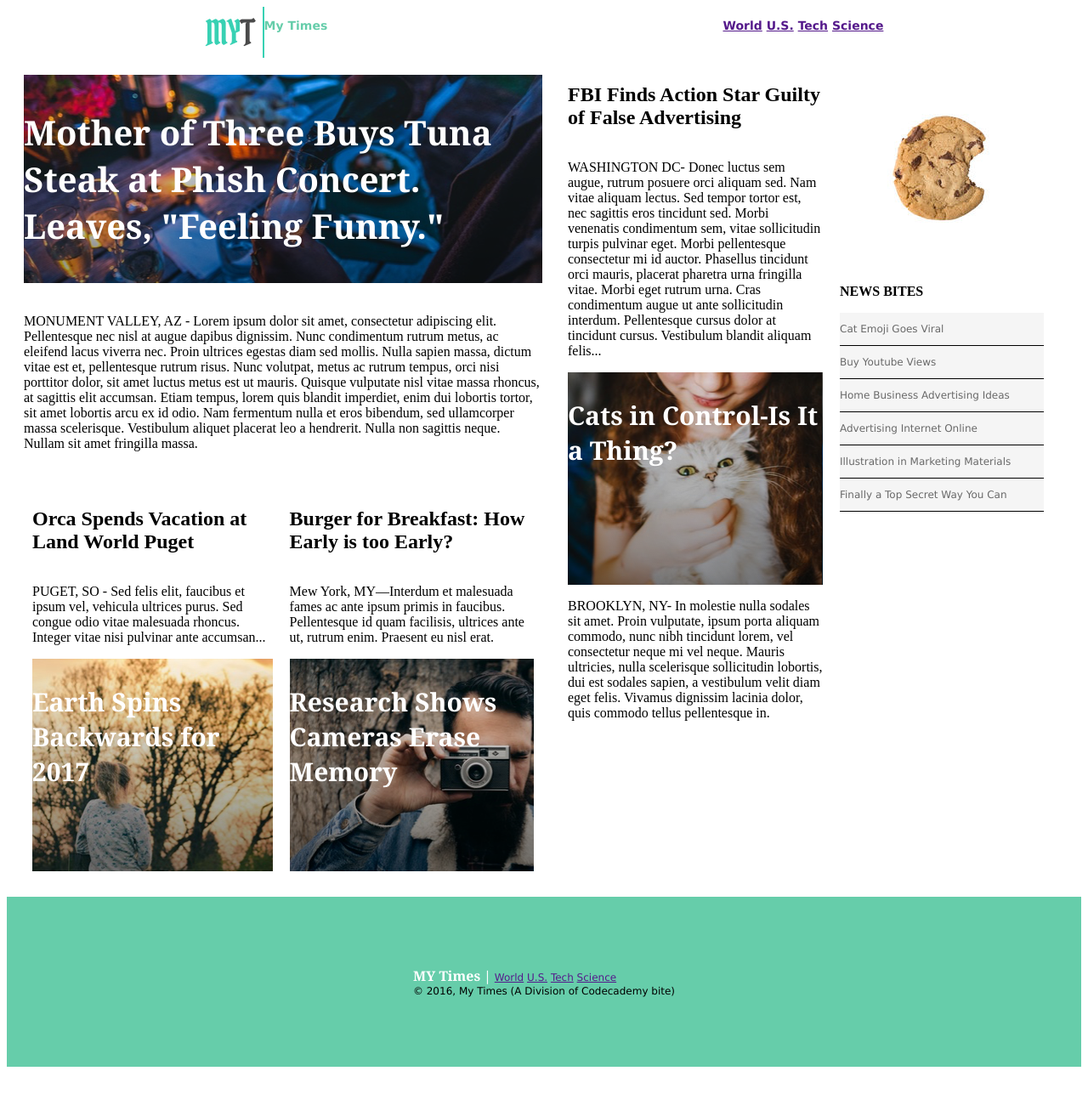
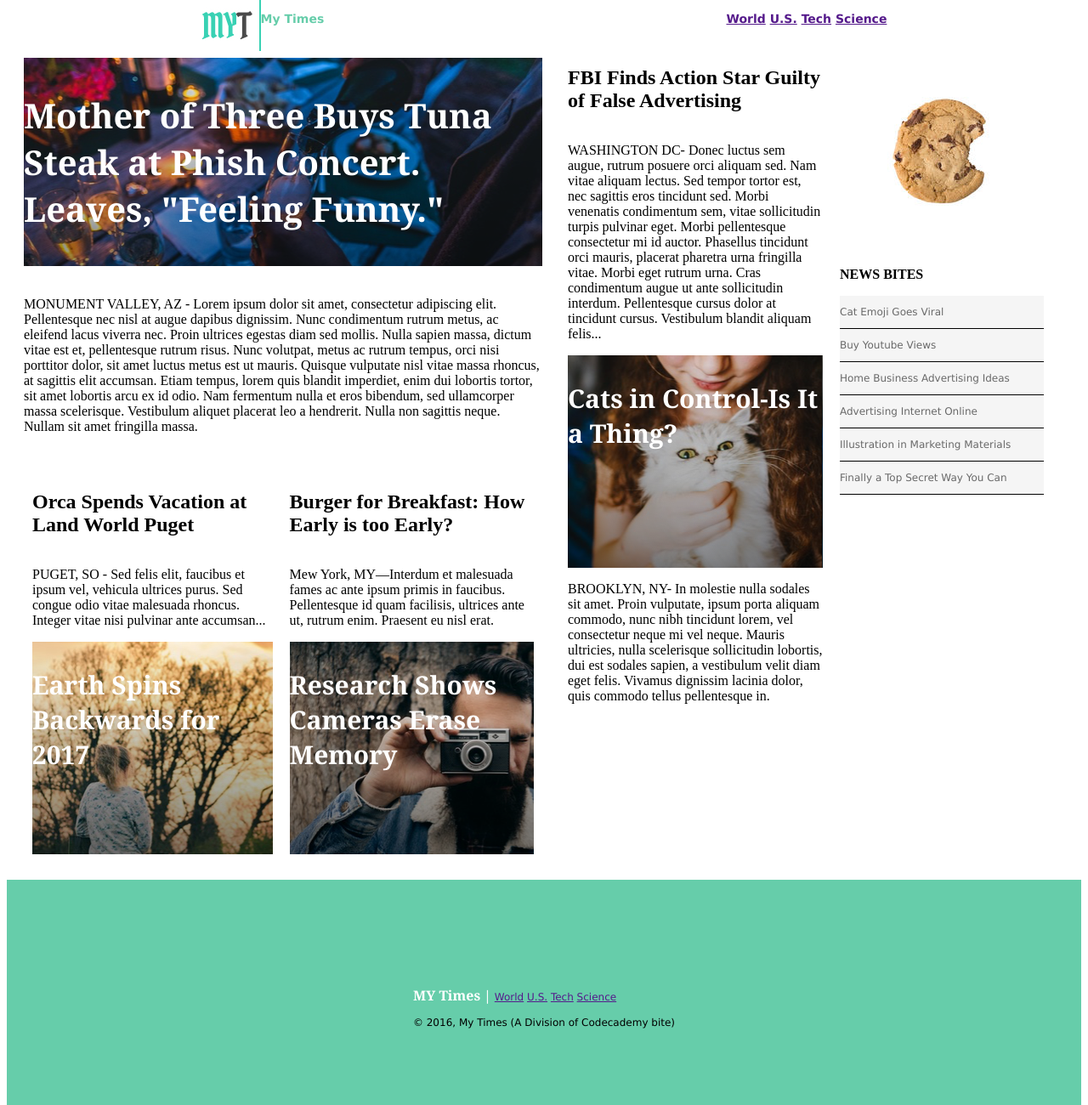
Before and after one commit to ChrisVlasblom/MyTimes, a plain HTML site: page index.html in a window 1280 px wide. Shown: the top 1300 px of the page at 85% size. Before the commit the page ends 1263 px from the top, so only its background shows below. Drawn offline with Linux system fonts and the light colour scheme.

Commit message:
should be final

```diff
--- a/index.html
+++ b/index.html
@@ -108,7 +108,7 @@
           <span class="inlineblock"><a href="">World</a></span>
           <span class="inlineblock"><a href="">U.S.</a></span>
           <span class="inlineblock"><a href="">Tech</a></span>
-          <span class="inlineblock"><a href="">Science</a></span><br>
+          <span class="inlineblock"><a href="">Science</a></span><br><br>
           <span class="inlineblock">© 2016, My Times (A Division of Codecademy bite)</span></p>
       </div>
 
--- a/resources/css/style.css
+++ b/resources/css/style.css
@@ -1,6 +1,12 @@
 #header{
   display: flex;
+  position: fixed;
+  top: 0;
+  left: 0;
+  right: 0;
+  background-color: white;
   justify-content: space-around;
+  z-index: 2;
 }
 
 .logo{
@@ -37,7 +43,8 @@
 
 #maincontent{
   display: inline-flex;
-
+  position: relative;
+  top: 40px;
 }
 
 #leftcolumn{
@@ -128,8 +135,10 @@
 
 .footer{
   display: flex;
-  height: 200px;
-  justify-content: center;
+  position: relative;
+  top: 40px;
+  height: 300px;
+  justify-content: space-around;
   align-items: center;
   background-color: MediumAquamarine;
   margin: 0 auto;
```
